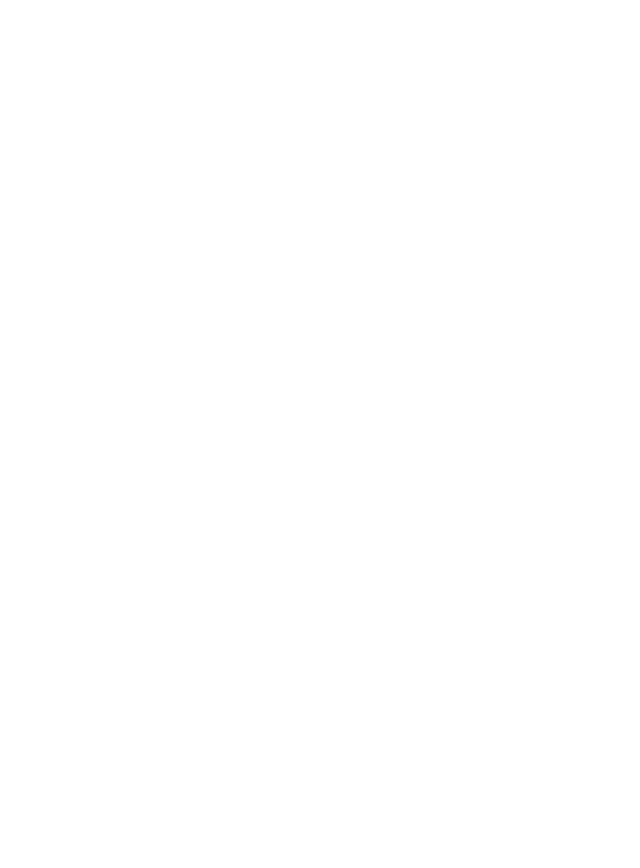
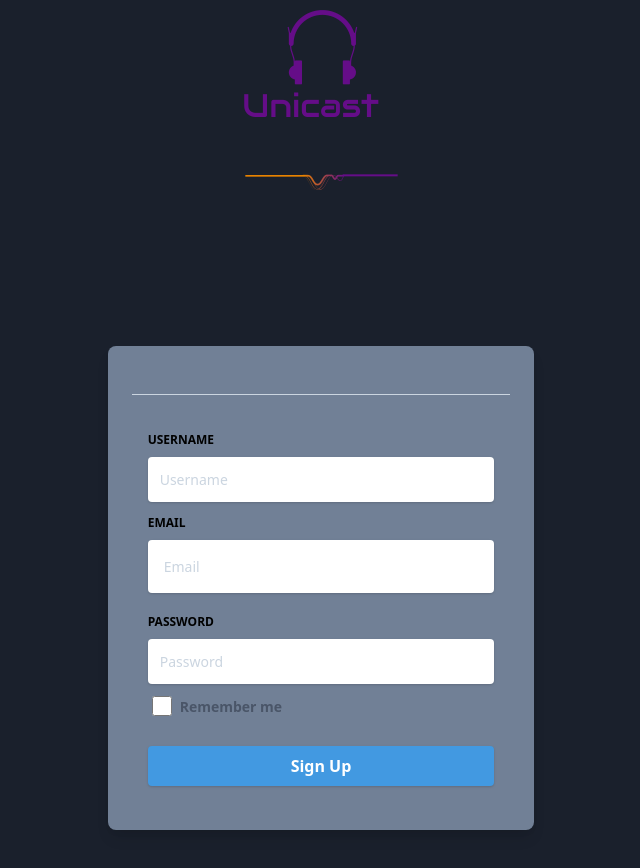
Before and after one commit to EmekaU/Unicast, an Angular app in the folder Unicast-FrontEnd/: page / in a window 1280 px wide. Shown: the top 868 px of the page, without its empty margins (319-959 px from the left). Before the commit the page ends 800 px from the top, so only its background shows below. Built offline with nearby package versions, Linux system fonts and the light colour scheme.

Commit message:
Finished login Layout

```diff
--- a/Unicast-FrontEnd/src/app/components/Auth/LoginForm/login-form.component.html
+++ b/Unicast-FrontEnd/src/app/components/Auth/LoginForm/login-form.component.html
@@ -6,18 +6,22 @@
     <title>Login Form</title>
 </head>
 <body>
+  <div
+  class="object-fill bg-gray-900 mb-0 ">
   <img
-  style= "height: auto; width: auto;"
-  class="w-5 mr-1"
-  src=/Users/Kareem/CMPT350/Project/Unicast_Fend/Unicast/Unicast-FrontEnd/src/assets/images/UnicastLogo.png>
+  style= "height: auto; width: auto; margin-right: auto; margin-left: auto;
+  display: block;"
+  src="/assets/images/UnicastLogo.png"
+  >
+</div>
     <section class="absolute w-full h-full content-center justify-center items-center">
       <div
         class="absolute top-0 w-full h-full bg-gray-900"
         style="background-size: 100%; background-repeat: no-repeat;"
       ></div>
-      <div class="container mx-auto px-4 h-full">
+      <div class="container mx-auto px-0 h-full">
         <div class="flex content-center items-center justify-center h-full">
-          <div class="w-full lg:w-4/12 px-4">
+          <div class="w-full lg:w-4/12 px-0">
             <div
               class="relative flex flex-col min-w-0 break-words w-full mb-6 shadow-lg rounded-lg bg-gray-600 border-0"
             >
@@ -33,8 +37,8 @@
                 <form>
                   <div class="relative w-full mb-3">
                     <label
-                      class="block uppercase text-gray-700 text-xs font-bold mb-2"
-                      for="grid-password"
+                      class="block uppercase text-black text-xs font-bold mb-2"
+                      for="grid-u"
                       >Username</label
                     ><input
                       type="username"
@@ -45,8 +49,7 @@
                   </div>
                   <div class="relative w-full mb-5">
                     <label
-                      class="block uppercase text-gray-700 text-xs font-bold mb-2"
-                      for="grid-password"
+                      class="block uppercase text-black text-xs font-bold mb-2"
                       >Email</label
                     ><input
                       type="email"
@@ -57,8 +60,7 @@
                   </div>
                   <div class="relative w-full mb-3">
                     <label
-                      class="block uppercase text-gray-700 text-xs font-bold mb-2"
-                      for="grid-password"
+                      class="block uppercase text-black text-xs font-bold mb-2"
                       >Password</label
                     ><input
                       type="password"
@@ -81,7 +83,7 @@
                   </div>
                   <div class="text-center mt-6">
                     <button
-                      class="bg-blue-500 hover:bg-blue-900 text-white font-bold py-2 px-4 rounded h-10 rounded shadow hover:text-purple-700 focus:shadow-outline mr-1 mb-1 w-full"
+                      class="bg-blue-500 hover:text-black hover:bg-white text-white font-bold py-2 px-4 rounded h-10 rounded shadow hover:black focus:shadow-outline mr-1 mb-1 w-full"
                       type="button"
                       style="transition: all 0.15s ease 0s;"
                     >
```
Also changed, not shown: Unicast-FrontEnd/src/assets/images /UnicastLogo.svg (deleted), Unicast-FrontEnd/src/assets/images/UnicastLogo.png (renamed from Unicast-FrontEnd/src/assets/images /UnicastLogo.png).
